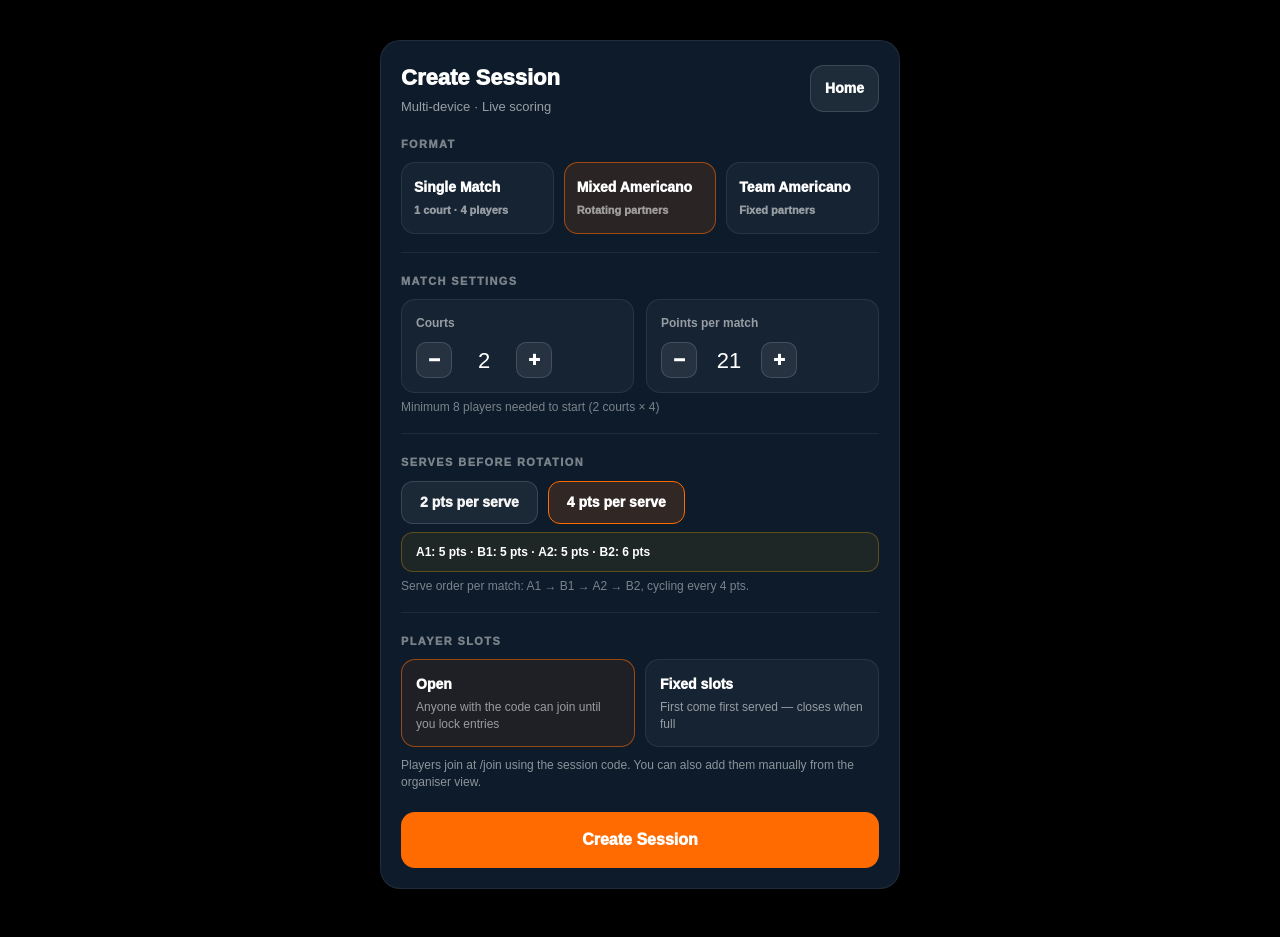
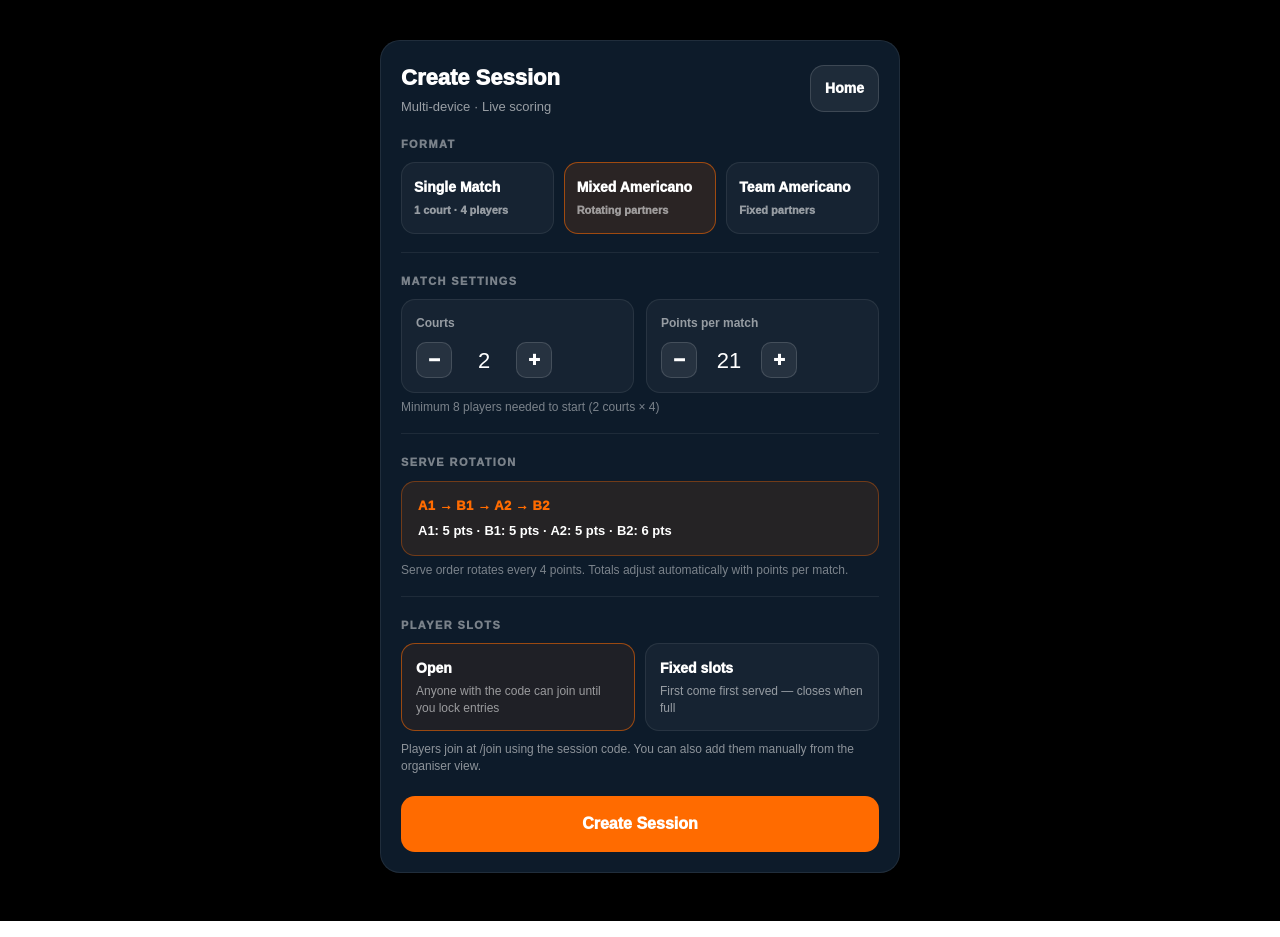
Before and after one commit to DavidBSA/easypadel-score, a Next.js app: page /session/new in a window 1280 px wide. Built offline with nearby package versions, Linux system fonts and the light colour scheme.

Commit message:
serve rotation card fixed

```diff
--- a/app/session/new/page.tsx
+++ b/app/session/new/page.tsx
@@ -12,8 +12,6 @@ const WARM_WHITE = "#F5F5F5";
 type Format = "SINGLE" | "MIXED" | "TEAM";
 type DeuceMode = "star" | "golden" | "traditional";
 
-// Correct algorithm: base = floor(pts/4), remainder distributed to last players in serve order
-// e.g. 18pts → A1:4, B1:4, A2:5, B2:5 | 21pts → A1:5, B1:5, A2:5, B2:6 | 20pts → 5,5,5,5
 function serveDistribution(pts: number): [number, number, number, number] {
   const base = Math.floor(pts / 4);
   const rem = pts % 4;
@@ -32,7 +30,6 @@ export default function NewSessionPage() {
   const [format, setFormat] = useState<Format>("MIXED");
   const [courts, setCourts] = useState(2);
   const [pointsPerMatch, setPointsPerMatch] = useState(21);
-  const [servesPerRotation, setServesPerRotation] = useState(4);
   const [slotMode, setSlotMode] = useState<"open" | "fixed">("open");
   const [maxPlayers, setMaxPlayers] = useState(16);
   const [sets, setSets] = useState(3);
@@ -47,12 +44,7 @@ export default function NewSessionPage() {
   const minPlayers = isSingle ? 4 : effectiveCourts * 4;
 
   const dist = useMemo(() => serveDistribution(pointsPerMatch), [pointsPerMatch]);
-  const serveHint = useMemo(() => {
-    const [a1, b1, a2, b2] = dist;
-    if (a1 === b1 && b1 === a2 && a2 === b2)
-      return { even: true, text: `✓ Equal serves — each player serves ${a1} pts` };
-    return { even: false, text: `A1: ${a1} pts · B1: ${b1} pts · A2: ${a2} pts · B2: ${b2} pts` };
-  }, [dist]);
+  const serveIsEven = useMemo(() => dist[0] === dist[1] && dist[1] === dist[2] && dist[2] === dist[3], [dist]);
 
   const singleSummary = useMemo(() => {
     const deuce = DEUCE_OPTIONS.find((d) => d.value === deuceMode)?.label ?? "Star Point";
@@ -72,7 +64,7 @@ export default function NewSessionPage() {
           format,
           courts: effectiveCourts,
           pointsPerMatch: isSingle ? 0 : pointsPerMatch,
-          servesPerRotation: isSingle ? null : servesPerRotation,
+          servesPerRotation: isSingle ? null : 4,
           maxPlayers: isSingle ? 4 : slotMode === "fixed" ? Math.max(maxPlayers, minPlayers) : null,
         }),
       });
@@ -125,15 +117,13 @@ export default function NewSessionPage() {
     small: { fontSize: 12, opacity: 0.45, marginTop: 6, lineHeight: 1.35 },
     errorBox: { marginTop: 12, background: "rgba(255,64,64,0.10)", border: "1px solid rgba(255,64,64,0.30)", color: WHITE, padding: 12, borderRadius: 12, fontWeight: 900, fontSize: 13 },
     hint: { fontSize: 12, opacity: 0.55, marginTop: 10, lineHeight: 1.45, color: WARM_WHITE },
-    serveRow: { display: "flex", gap: 10, flexWrap: "wrap" as const },
-    hintEven: { marginTop: 8, borderRadius: 12, padding: "10px 14px", background: "rgba(0,200,100,0.08)", border: "1px solid rgba(0,200,100,0.28)", fontSize: 12, fontWeight: 900, color: WHITE },
-    hintOdd: { marginTop: 8, borderRadius: 12, padding: "10px 14px", background: "rgba(255,180,0,0.08)", border: "1px solid rgba(255,180,0,0.28)", fontSize: 12, fontWeight: 900, color: WHITE },
     summaryBar: { marginTop: 12, borderRadius: 12, padding: "10px 14px", background: "rgba(255,107,0,0.07)", border: "1px solid rgba(255,107,0,0.18)", fontSize: 12, fontWeight: 900, color: WARM_WHITE },
     pillRow: { display: "flex", gap: 8 },
     deuceGrid: { display: "grid", gap: 8 },
     toggle: { display: "flex", alignItems: "center", justifyContent: "space-between", gap: 12, background: "rgba(255,255,255,0.04)", border: "1px solid rgba(255,255,255,0.09)", borderRadius: 14, padding: "12px 14px" },
     toggleLabel: { fontWeight: 900, fontSize: 14 },
     toggleDesc: { fontSize: 12, opacity: 0.5, color: WARM_WHITE, marginTop: 3 },
+    serveCard: { borderRadius: 14, padding: "14px 16px", background: "rgba(255,107,0,0.10)", border: `1px solid rgba(255,107,0,0.35)`, display: "grid", gap: 6 },
   };
 
   const formatCard = (active: boolean): React.CSSProperties => ({
@@ -146,13 +136,6 @@ export default function NewSessionPage() {
     borderRadius: 14, padding: 14, cursor: "pointer",
     border: `1px solid ${active ? "rgba(255,107,0,0.55)" : "rgba(255,255,255,0.08)"}`,
     background: active ? "rgba(255,107,0,0.08)" : "rgba(255,255,255,0.04)",
-  });
-
-  const serveChip = (active: boolean): React.CSSProperties => ({
-    borderRadius: 12, padding: "10px 18px", fontSize: 14, fontWeight: 1000, cursor: "pointer",
-    border: active ? `1px solid ${ORANGE}` : "1px solid rgba(255,255,255,0.14)",
-    background: active ? "rgba(255,107,0,0.15)" : "rgba(255,255,255,0.06)",
-    color: active ? WHITE : WARM_WHITE, whiteSpace: "nowrap" as const,
   });
 
   const pillStyle = (active: boolean): React.CSSProperties => ({
@@ -198,6 +181,7 @@ export default function NewSessionPage() {
 
         <div style={st.divider} />
 
+        {/* ── SINGLE: Tennis settings ── */}
         {isSingle && (
           <>
             <div style={st.summaryBar}>
@@ -252,6 +236,7 @@ export default function NewSessionPage() {
           </>
         )}
 
+        {/* ── MIXED / TEAM: Americano settings ── */}
         {!isSingle && (
           <>
             <div style={st.sectionLabel}>Match settings</div>
@@ -277,16 +262,18 @@ export default function NewSessionPage() {
 
             <div style={st.divider} />
 
-            <div style={st.sectionLabel}>Serves before rotation</div>
-            <div style={st.serveRow}>
-              {[2, 4].map((n) => (
-                <div key={n} style={serveChip(servesPerRotation === n)} onClick={() => setServesPerRotation(n)}>
-                  {n} pts per serve
-                </div>
-              ))}
+            <div style={st.sectionLabel}>Serve rotation</div>
+            <div style={st.serveCard}>
+              <div style={{ fontSize: 13, fontWeight: 1000, color: ORANGE, letterSpacing: 0.3 }}>
+                A1 → B1 → A2 → B2
+              </div>
+              <div style={{ fontSize: 13, fontWeight: 900, color: WHITE }}>
+                {serveIsEven
+                  ? `✓ Equal serves — each player serves ${dist[0]} pts`
+                  : `A1: ${dist[0]} pts · B1: ${dist[1]} pts · A2: ${dist[2]} pts · B2: ${dist[3]} pts`}
+              </div>
             </div>
-            <div style={serveHint.even ? st.hintEven : st.hintOdd}>{serveHint.text}</div>
-            <div style={st.small}>Serve order per match: A1 → B1 → A2 → B2, cycling every {servesPerRotation} pts.</div>
+            <div style={st.small}>Serve order rotates every 4 points. Totals adjust automatically with points per match.</div>
 
             <div style={st.divider} />
 
```
